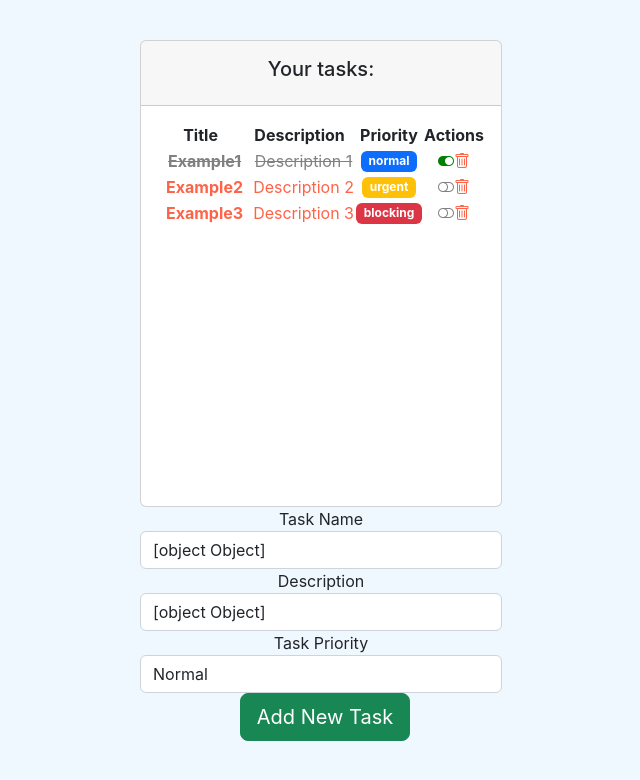
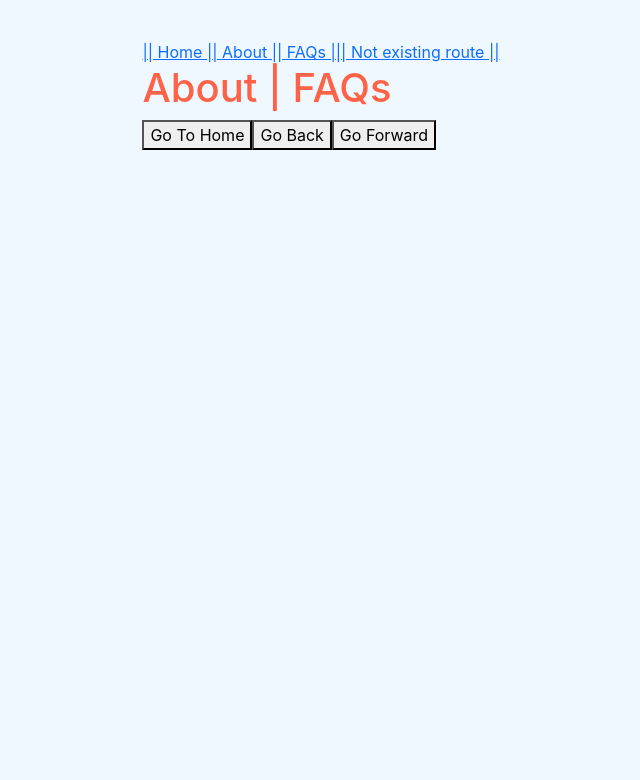
Before and after one commit to MartinezCG/ob-react1, a React (Create React App) app in the folder hola-mundo/: page /faqs in a window 1280 px wide. Shown: the top 780 px of the page, without its empty margins (319-959 px from the left). Built offline with nearby package versions, Linux system fonts and the light colour scheme.

Commit message:
Sesión 16 - Gestión de rutas 1

```diff
--- a/hola-mundo/package.json
+++ b/hola-mundo/package.json
@@ -13,6 +13,7 @@
     "node-sass": "^7.0.3",
     "react": "^18.2.0",
     "react-dom": "^18.2.0",
+    "react-router-dom": "^6.4.3",
     "react-scripts": "5.0.1",
     "web-vitals": "^2.1.4",
     "yup": "^0.32.11"
--- /dev/null
+++ b/hola-mundo/src/AppRoutingOne.js
@@ -0,0 +1,49 @@
+import { BrowserRouter as Router, Route, Routes, Link } from "react-router-dom";
+import HomePage from "./pages/home/HomePage";
+import NotFoundPage from "./pages/404/NotFoundPage";
+import AboutPage from "./pages/about-faqs/AboutPage";
+import ProfilePage from "./pages/profile/profilePage";
+import TaskPage from "./pages/tasks/TaskPage";
+import TaskDetailPage from "./pages/tasks/taskDetailPage";
+
+function AppRoutingOne() {
+
+  return (
+    <Router>
+
+      <div>
+        <aside>
+          <Link to='/'>|| Home |</Link>
+          <Link to='/about'>| About |</Link>
+          <Link to='/faqs'>| FAQs ||</Link>
+          <Link to='/any404'>| Not existing route ||</Link>
+        </aside>
+
+        <main>
+          {/* In the actual version of React-router-dom the word or prop 'component'
+            has been changed by 'element'
+
+            Also, the element 'Switch' has been changed by 'Routes' */}
+          <Routes>
+            {/* In the actual version of React-router-dom the word or prop 'exact'
+            has been removed  */}
+            <Route exact path="/" element= { <HomePage /> } />
+            <Route path='/about' element= { <AboutPage /> }/>
+            <Route path='/faqs' element= { <AboutPage /> }/>
+            <Route path='/profile' element= { <ProfilePage /> }/>
+            <Route path='/tasks' element= { <TaskPage /> }/>
+            <Route path='/tasks/:id' element= { <TaskDetailPage /> }/>
+
+            {/* 404 - Page not Found */}
+            {/* You need to put the path on every route, or it will compile
+            but it won't show you what you want... NON NEGOTIABLE */}
+            <Route path= '*' element= { <NotFoundPage/> } />
+          </Routes>
+        </main>
+      </div>
+
+    </Router>
+  );
+}
+
+export default AppRoutingOne;
--- a/hola-mundo/src/components/container/task_list.jsx
+++ b/hola-mundo/src/components/container/task_list.jsx
@@ -125,7 +125,7 @@ const TaskListComponent = () => {
                 </div>
             </div>
             {/* <TaskComponent task={defaultTask} ></TaskComponent> */}
-            <TaskFormFormik add={addTask} length={Tasks.length}></TaskFormFormik>
+            <TaskForm add={addTask} length={Tasks.length}></TaskForm>
         </div>
     );
 };
--- a/hola-mundo/src/index.js
+++ b/hola-mundo/src/index.js
@@ -9,12 +9,14 @@ import './index.css';
 
 import App from './App';
 import reportWebVitals from './reportWebVitals';
+import AppRoutingOne from './AppRoutingOne';
 
 
 const root = ReactDOM.createRoot(document.getElementById('root'));
 root.render(
   <React.StrictMode>
-    <App />
+    {/* <App /> */}
+    <AppRoutingOne />
   </React.StrictMode>
 );
 
--- a/hola-mundo/src/pages/404/NotFoundPage.jsx
+++ b/hola-mundo/src/pages/404/NotFoundPage.jsx
@@ -1,9 +1,18 @@
 import React from 'react';
+import { useNavigate } from "react-router-dom";
 
 const NotFoundPage = () => {
+
+    const history = useNavigate()
+
+    const navigateTo = (path) => {
+        history(path)
+    }
+
     return (
         <div>
             <h1>404 - Page Not Found</h1>
+            <button onClick={ () => navigateTo('/') }> Go to home </button>
         </div>
     );
 }
--- /dev/null
+++ b/hola-mundo/src/pages/about-faqs/AboutPage.jsx
@@ -0,0 +1,51 @@
+import React from 'react';
+import { useLocation , useNavigate } from "react-router-dom";
+
+/* useHistory has been changed by useNavigate
+
+    also, the method 'push' was renamed by 'navigate' */
+
+const AboutPage = () => {
+
+    const location = useLocation();
+    const history = useNavigate();
+    console.log('We are in route:', location.pathname)
+
+
+    /* Doesn't use push, just use history and put the
+    path that use as parameter, this will store all the routes that we clicked */
+    const navigated = (path) => {
+        history(path)
+    }
+
+    /* Use history() with a -1 to go BACK or with an 1 to go forward */
+
+    const goBack = () => {
+        history(-1)
+    }
+
+    const goForward = () => {
+        history(1)
+    }
+
+    return (
+        <div>
+            <h1>
+                About | FAQs
+            </h1>
+            <div>
+                <button onClick={ () => navigated('/') }>
+                    Go To Home
+                </button>
+                <button onClick={ goBack }>
+                    Go Back
+                </button>
+                <button onClick={ goForward }>
+                    Go Forward
+                </button>
+            </div>
+        </div>
+    );
+}
+
+export default AboutPage;
--- a/hola-mundo/src/pages/home/HomePage.jsx
+++ b/hola-mundo/src/pages/home/HomePage.jsx
@@ -1,10 +1,31 @@
 import React from 'react';
+import { useNavigate , useLocation } from "react-router-dom";
 
 const HomePage = () => {
+
+        /* Doesn't use push, just use history and put the
+    path that use as parameter, this will store all the routes that we clicked */
+    const location = useLocation();
+    const history = useNavigate();
+    console.log('We are in route:', location.pathname)
+
+
+    /* Doesn't use push, just use history and put the
+    path that use as parameter, this will store all the routes that we clicked */
+    const navigated = (path) => {
+        history(path)
+    }
+
+    /* Use history() with a -1 to go BACK or with an 1 to go forward */
+
+
     return (
         <div>
             <h1>Home Page</h1>
-            <h2>Dashboard</h2>
+            <button onClick={() => navigated('/profile')}>
+                Go to Profile
+            </button>
+
         </div>
     );
 }
--- /dev/null
+++ b/hola-mundo/src/pages/profile/profilePage.jsx
@@ -0,0 +1,27 @@
+import React from 'react';
+import { useNavigate } from "react-router-dom";
+
+const ProfilePage = ({user}) => {
+
+    const history = useNavigate()
+
+    const goBack = () => {
+        history(-1)
+    }
+
+    const navigateTo = (path) => {
+        history(path)
+    }
+
+    return (
+        <div>
+            <h1>Your Profile</h1>
+            <button onClick={() => navigateTo('/tasks')}>Tasks</button>
+
+            <button onClick={ goBack }> Go Back </button>
+
+        </div>
+    );
+}
+
+export default ProfilePage;
--- /dev/null
+++ b/hola-mundo/src/pages/tasks/taskDetailPage.jsx
@@ -0,0 +1,15 @@
+import React from 'react';
+import { useParams } from "react-router-dom";
+
+const TaskDetailPage = () => {
+
+    const {id} = useParams()
+
+    return (
+        <div>
+            <h1>Task Detail - {id} </h1>
+        </div>
+    );
+}
+
+export default TaskDetailPage;
```
Also changed, not shown: 1 other file (tests, documents, lock files or other folders).
